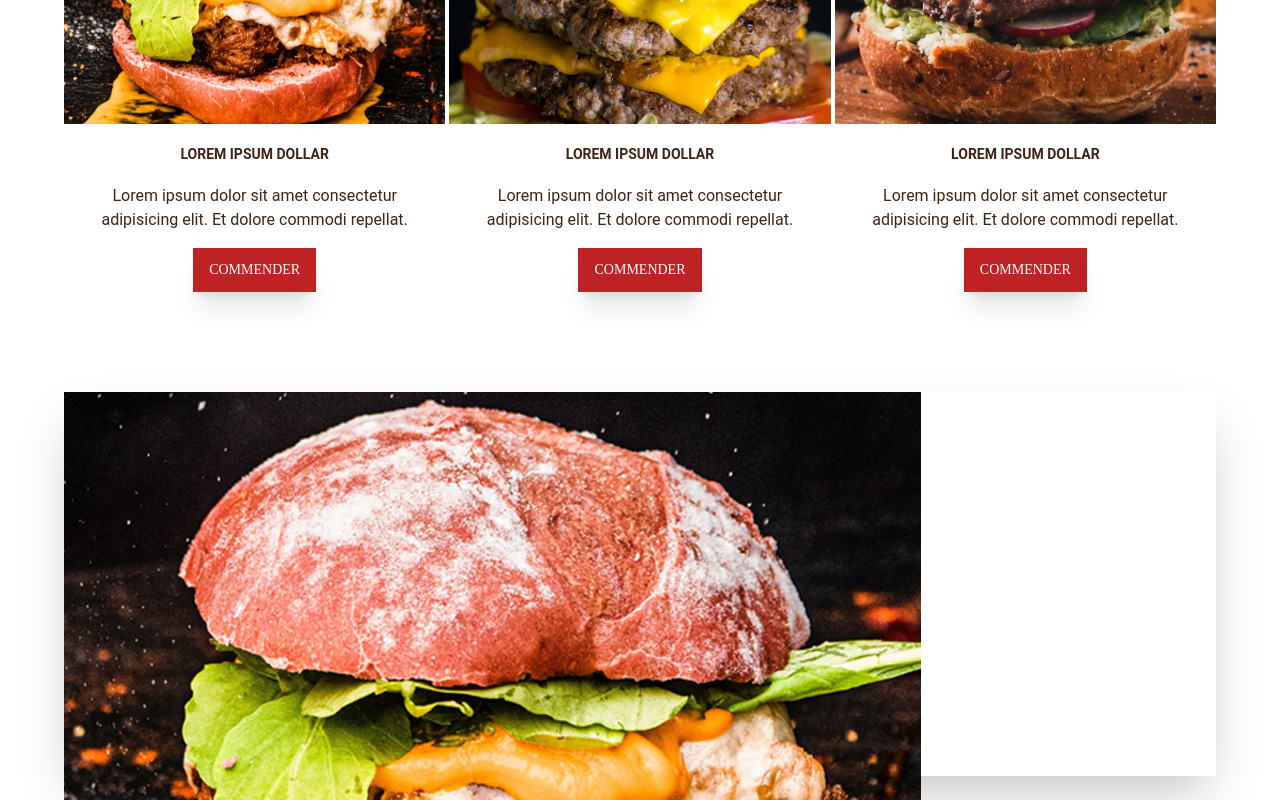
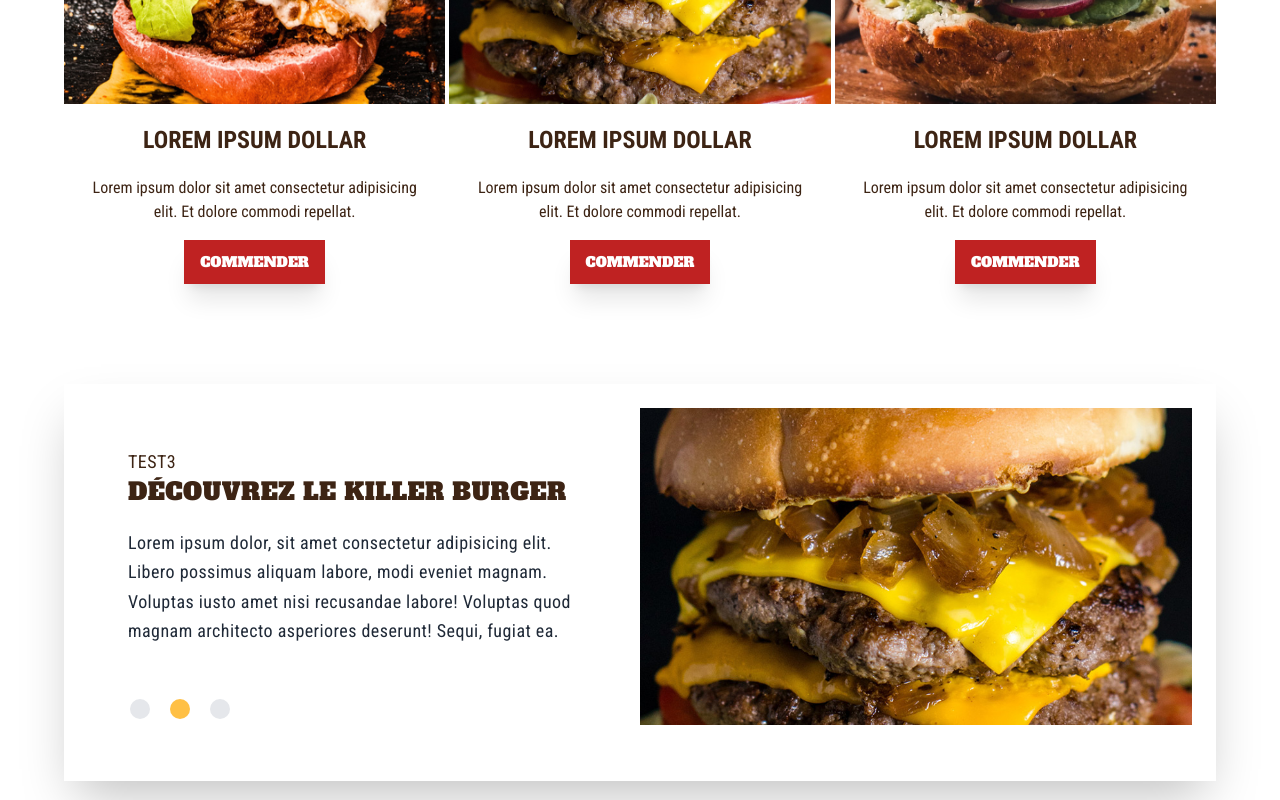
Before and after one commit to AyenaCode/burger, a React (Vite) app: page / in a window 1280 px wide. Shown: the part 1660-2460 px from the top of the page. Built offline with nearby package versions, Linux system fonts and the light colour scheme.

Commit message:
carousel finition

```diff
--- a/src/components/elements/displayTitles/Heading.jsx
+++ b/src/components/elements/displayTitles/Heading.jsx
@@ -1,7 +1,7 @@
 import PropTypes from "prop-types";
 
 export const Heading = ({ className, children, varient, theme, display }) => {
-  const defaultClass = "mt-5 uppercase";
+  const defaultClass = "uppercase";
   let font, color;
   switch (theme) {
     case "secondary":
@@ -25,16 +25,24 @@ export const Heading = ({ className, children, varient, theme, display }) => {
   switch (varient) {
     case "h3":
       return (
-        <div className={`${className} flex items-center justify-center my-5 `}>
-          <h3 className={`text-sm ${defaultClass} ${font} ${color}`}>
+        <div className={`${className} flex`}>
+          <h3 className={`text-2xl ${defaultClass} ${font} ${color}`}>
             {children}
           </h3>
+        </div>
+      );
+    case "h4":
+      return (
+        <div className={`${className} flex`}>
+          <h4 className={`text-lg ${defaultClass} ${font} ${color}`}>
+            {children}
+          </h4>
         </div>
       );
 
     default:
       return (
-        <div className={`${className} flex items-center justify-center my-5 `}>
+        <div className={`${className} flex`}>
           <h2
             className={` ${
               theme === "secondary" ? "text-5xl" : "text-3xl"
--- a/src/components/marketing/pageSection/Event.jsx
+++ b/src/components/marketing/pageSection/Event.jsx
@@ -1,27 +1,86 @@
+import PropTypes from "prop-types";
 import AliceCarousel from "react-alice-carousel";
 import "react-alice-carousel/lib/alice-carousel.css";
 import Product1 from "../../../assets/images/background/Product-1.jpg";
+import Product2 from "../../../assets/images/background/Product-2.jpg";
+import Product3 from "../../../assets/images/background/Product-3.jpg";
 import "../../../styles/carousel.css";
 import { Container } from "../../elements/Container";
+import { Heading } from "../../elements/displayTitles/Heading";
+
+const CardSlide = ({ children, image, title, description }) => {
+  return (
+    <div className="grid grid-cols-2 p-6">
+      <div className="tracking-wide text-lg leading-relaxed text-gray-800 p-10 mb-10">
+        <Heading varient="h4">{title}</Heading>
+        <Heading varient="h3" theme="secondary" className="  mb-5">
+          {description}
+        </Heading>
+        {children}
+      </div>
+      <div className="relative h-full w-full">
+        <img
+          src={image}
+          alt={`Une image pour ${title} `}
+          className="absolute top-0 left-0 object-cover w-full h-full z-0"
+        />
+      </div>
+    </div>
+  );
+};
+
+CardSlide.propTypes = {
+  children: PropTypes.node.isRequired,
+  image: PropTypes.string.isRequired,
+  title: PropTypes.string.isRequired,
+  description: PropTypes.string.isRequired,
+};
 
 export const Event = () => {
-  const handleDragStart = (e) => e.preventDefault();
-  let index;
-
   const items = [
-    <img src={Product1} onDragStart={handleDragStart} key={index} />,
-    <img src={Product1} onDragStart={handleDragStart} key={index} />,
-    <img src={Product1} onDragStart={handleDragStart} key={index} />,
+    <CardSlide
+      key="index"
+      image={Product1}
+      title="Burger populaire"
+      description="Savourez de délicieux burger"
+    >
+      Lorem ipsum dolor, sit amet consectetur adipisicing elit. Libero possimus
+      aliquam labore, modi eveniet magnam. Voluptas iusto amet nisi recusandae
+      labore! Voluptas quod magnam architecto asperiores deserunt! Sequi, fugiat
+      ea.
+    </CardSlide>,
+    <CardSlide
+      key="index"
+      image={Product2}
+      title="test3"
+      description="Découvrez le killer burger"
+    >
+      Lorem ipsum dolor, sit amet consectetur adipisicing elit. Libero possimus
+      aliquam labore, modi eveniet magnam. Voluptas iusto amet nisi recusandae
+      labore! Voluptas quod magnam architecto asperiores deserunt! Sequi, fugiat
+      ea.
+    </CardSlide>,
+    <CardSlide
+      key="index"
+      image={Product3}
+      title="test3"
+      description="Le végétarien pour les amoureux du vert"
+    >
+      Lorem ipsum dolor, sit amet consectetur adipisicing elit. Libero possimus
+      aliquam labore, modi eveniet magnam. Voluptas iusto amet nisi recusandae
+      labore! Voluptas quod magnam architecto asperiores deserunt! Sequi, fugiat
+      ea.
+    </CardSlide>,
   ];
   return (
     <Container>
-      <div className="shadow-2xl h-96 w-full mb-20">
+      <div className="shadow-2xl mb-20">
         <AliceCarousel
           mouseTracking
           items={items}
-          // autoPlay
-          // infinite
-          // autoPlayInterval={4000}
+          autoPlay
+          infinite
+          autoPlayInterval={4000}
           disableButtonsControls
         />
       </div>
--- a/src/components/marketing/pageSection/Products.jsx
+++ b/src/components/marketing/pageSection/Products.jsx
@@ -13,7 +13,9 @@ export const Products = () => {
       <HeadingTittle varient="h3">
         toujours des délicieux burgeurs
       </HeadingTittle>
-      <Heading theme="secondary">Choisisez et réservez</Heading>
+      <Heading theme="secondary" className="justify-center my-5">
+        Choisisez et réservez
+      </Heading>
       <p className="text-center">
         Lorem ipsum dolor sit amet consectetur, adipisicing elit. Repudiandae
         ducimus consectetur ratione voluptatibus quis voluptas perferendis,
@@ -40,7 +42,7 @@ function ProductsCard({ image }) {
         />
       </div>
       <div className="flex flex-col items-center px-5 pb-5">
-        <Heading className="font-bold mt-0" varient="h3">
+        <Heading className="font-bold my-5" varient="h3">
           Lorem ipsum dollar
         </Heading>
         <p className="text-center">
--- a/src/global.css
+++ b/src/global.css
@@ -4,11 +4,17 @@
 @tailwind components;
 @tailwind utilities;
 
-@import url("https://fonts.googleapis.com/css2?family=Alfa+Slab+One&display=swap");
-@import url("https://fonts.googleapis.com/css2?family=Roboto:ital,wght@0,100;0,300;0,400;0,500;0,700;0,900;1,100;1,300;1,400;1,500;1,700;1,900&display=swap");
+@font-face {
+  font-family: "title";
+  src: url("./assets/fonts/AlfaSlabOne-Regular.ttf");
+}
+@font-face {
+  font-family: "MaPolice";
+  src: url("./assets/fonts/RobotoCondensed-VariableFont_wght.ttf");
+}
 
 body {
-  font-family: "Roboto";
+  font-family: "MaPolice", sans-serif;
   @apply text-mysecondary;
 }
 
--- a/src/styles/carousel.css
+++ b/src/styles/carousel.css
@@ -61,7 +61,7 @@
   line-height: 0;
 }
 .alice-carousel__stage-item * {
-  line-height: initial;
+  /* line-height: initial; */
 }
 .alice-carousel__stage-item.__hidden {
   opacity: 0;
@@ -168,7 +168,9 @@
 }
 
 .alice-carousel__dots {
-  margin: 30px 3px 5px;
+  position: absolute;
+  bottom: 50px;
+  left: 63px;
   padding: 0;
   list-style: none;
   text-align: center;
--- a/tailwind.config.js
+++ b/tailwind.config.js
@@ -312,7 +312,7 @@ export default {
       DEFAULT: "1",
     },
     fontFamily: {
-      secondary: ["Alfa Slab One"],
+      secondary: ["title"],
       sans: [
         "ui-sans-serif",
         "system-ui",
```
Also changed, not shown: src/assets/fonts/AlfaSlabOne-Regular.ttf, src/assets/fonts/OFL.txt, src/assets/fonts/RobotoCondensed-VariableFont_wght.ttf (added).
